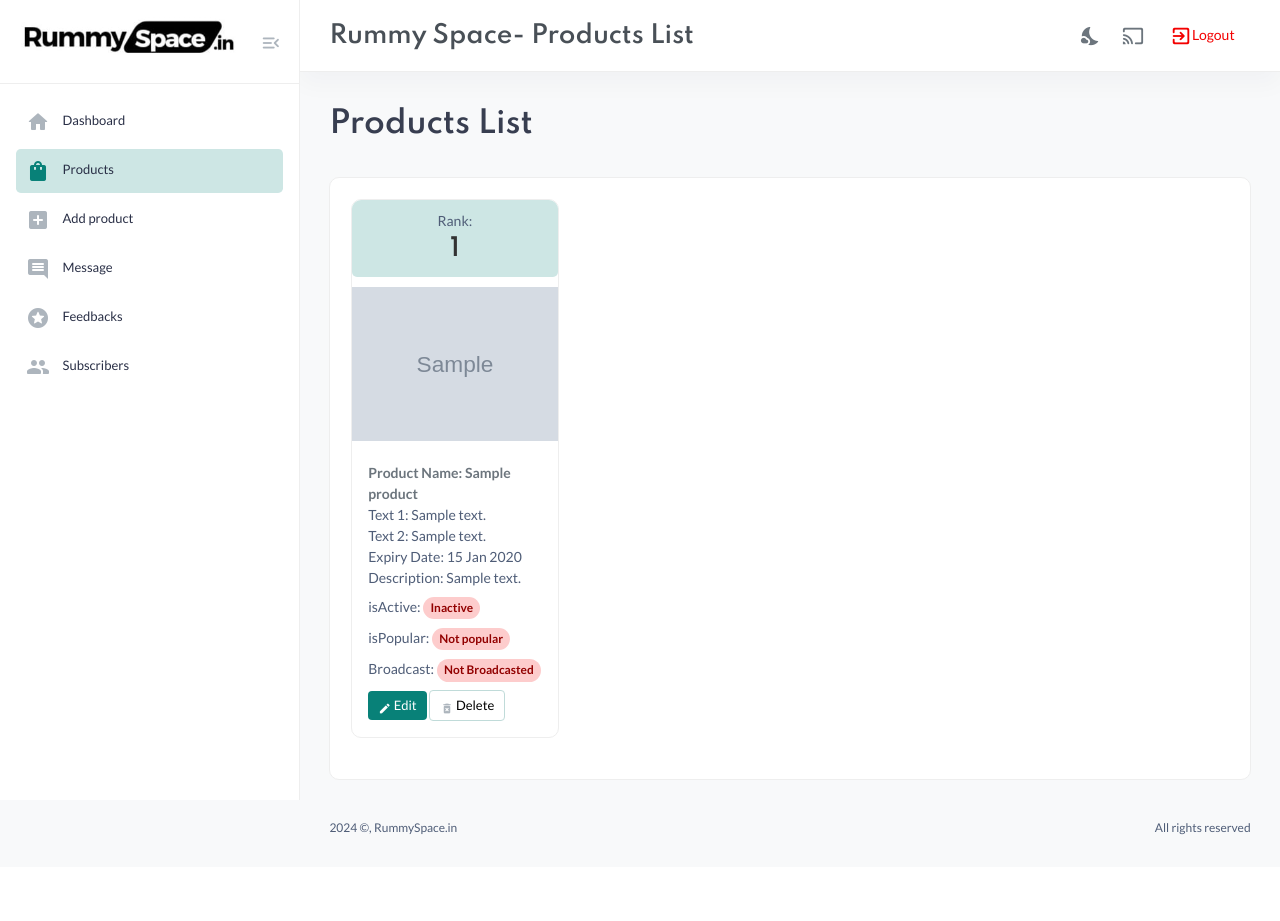
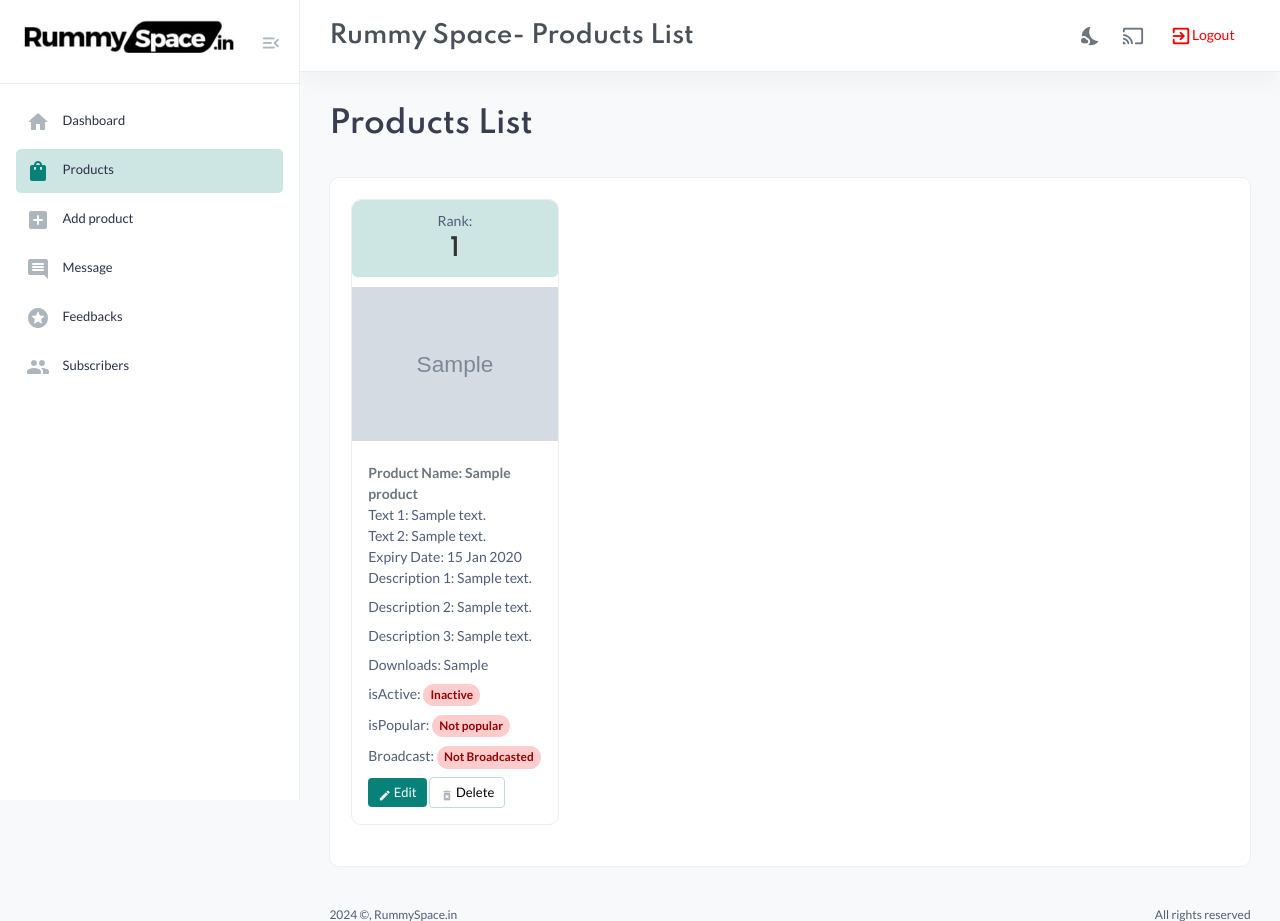
Before and after one commit to rummyspace/rummyspace, a Node project: template views/admin/productsList.ejs in a window 1280 px wide. Shown: the top 921 px of the page. Before the commit the page ends 835 px from the top, so only its background shows below. Run offline with Node 20 templates, Linux system fonts and the light colour scheme; the template is opened without the code that fills it: most values are stand-ins (such as "Sample title", 1, 10 or a date in 2020); grey boxes marked "Sample" are stand-in pictures; some libraries are stand-ins or nearby versions.

Commit message:
Update productsList.ejs

```diff
--- a/views/admin/productsList.ejs
+++ b/views/admin/productsList.ejs
@@ -153,7 +153,10 @@
                                             </div>
                                             <div class="text-truncate">Expiry Date: <%= product.expiryDate %>
                                             </div>
-                                            <div class="text-truncate mb-2">Description: <%= product.description %>
+                                            <div class="text-truncate mb-2">Description 1: <%= product.description1 %>   </div>
+                                            <div class="text-truncate mb-2">Description 2: <%= product.description2 %>  </div>
+                                            <div class="text-truncate mb-2">Description 3: <%= product.description3 %>  </div>
+                                            <div class="text-truncate mb-2">Downloads: <%= product.mostDownloads %>
                                             </div>
                                             <div class="text-truncate mb-2">isActive:
                                                 <% if (product.isActive===true) { %>
```
